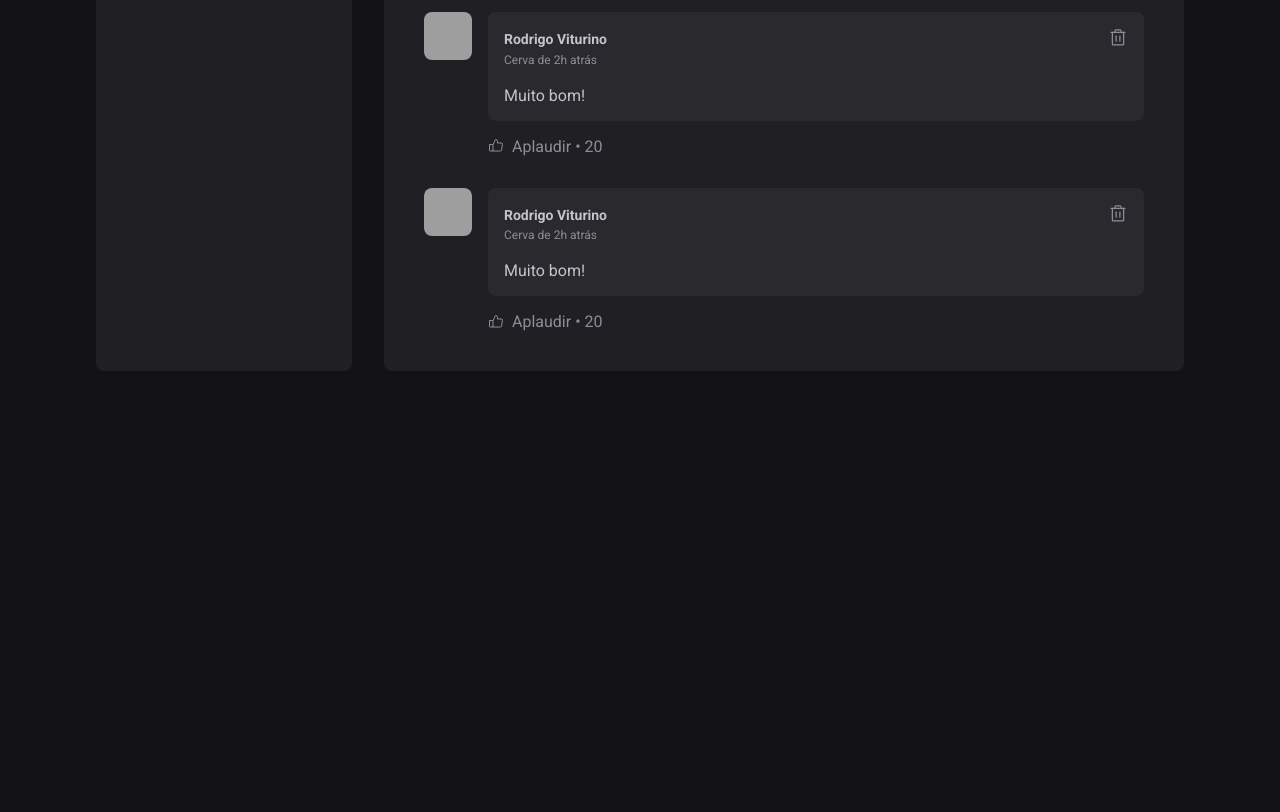
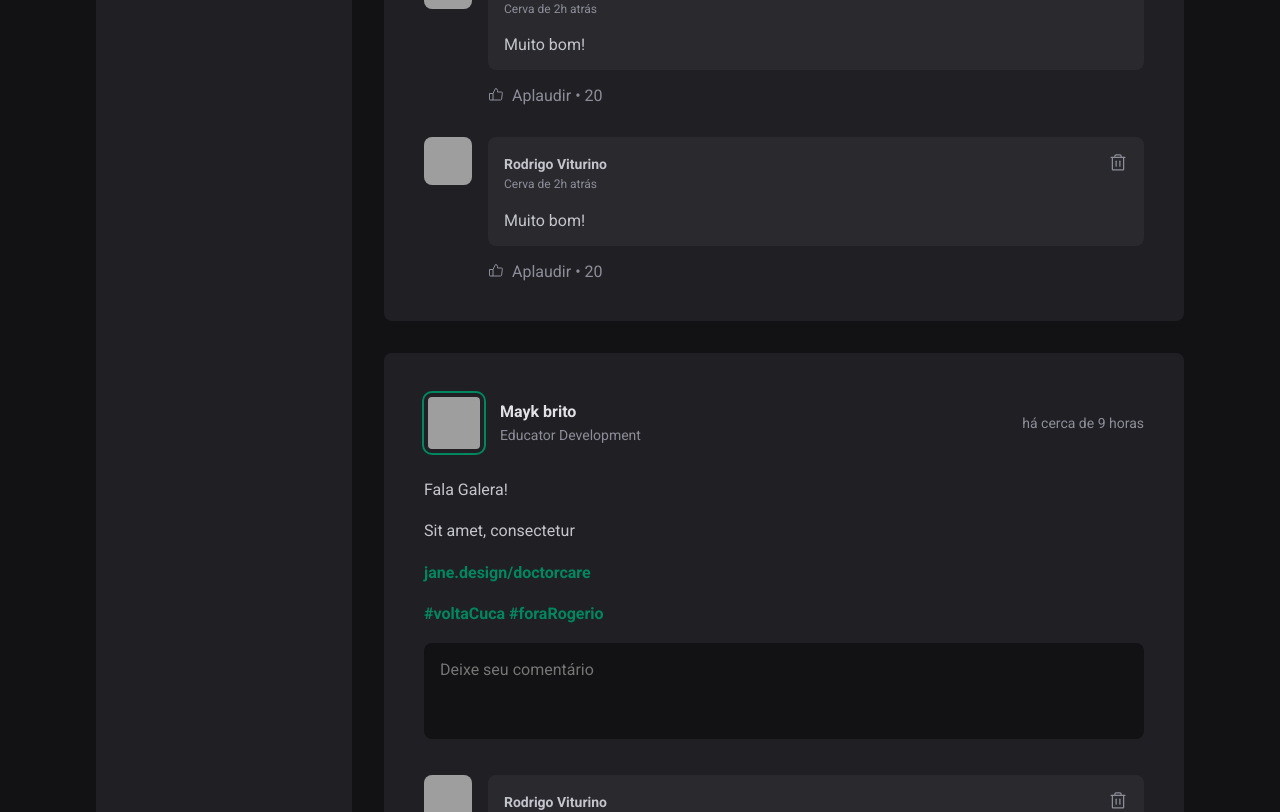
Before and after one commit to rodrigoviturino/system_feed, a React (Vite) app: page / in a window 1280 px wide. Shown: the part 571-1383 px from the top of the page. Before the commit the page ends 974 px from the top, so only its background shows below. Built offline with nearby package versions, Linux system fonts and the light colour scheme; grey boxes are pictures that could not be loaded.

Commit message:
Aplicando funcionalidade com propriedades e estado aos comentários

```diff
--- a/package.json
+++ b/package.json
@@ -8,6 +8,7 @@
     "preview": "vite preview"
   },
   "dependencies": {
+    "date-fns": "^2.28.0",
     "phosphor-react": "^1.4.1",
     "react": "^18.0.0",
     "react-dom": "^18.0.0"
--- a/src/App.jsx
+++ b/src/App.jsx
@@ -17,17 +17,31 @@ export function App() {
     {
       id: 1,
       author: {
-        avatarUrl: 'https://github.com/rodrigoviturino.png',
-        name: 'Rodrigo Viturino',
+        avatarUrl: 'https://github.com/adelmodias.png',
+        name: 'Adelmo Dias',
         role: 'Web Development'
       },
       content: [
         { type: 'paragraph', content: 'Fala Pessoal!'},
         { type: 'paragraph', content: 'Lorem ipsum dolor sit amet, consectetur'},
-        { type: 'link', content: 'jane.design/doctorcare'},
+        { type: 'link', content: 'Vamos Meu Tricolor Querido!'},
       ],
       publishedAt: new Date('2022-05-22 20:00:00'),
     },
+    {
+      id: 2,
+      author: {
+        avatarUrl: 'https://github.com/maykbrito.png',
+        name: 'Mayk brito',
+        role: 'Educator Development'
+      },
+      content: [
+        { type: 'paragraph', content: 'Fala Galera!'},
+        { type: 'paragraph', content: 'Sit amet, consectetur'},
+        { type: 'link', content: 'jane.design/doctorcare'},
+      ],
+      publishedAt: new Date('2022-06-23 10:30:00'),
+    }
   ]
 
 
--- a/src/components/Post.jsx
+++ b/src/components/Post.jsx
@@ -1,31 +1,58 @@
+import React from 'react';
+import { format, formatDistanceToNow } from 'date-fns';
+import { ptBR } from 'date-fns/locale';
+
 import { Avatar } from './Avatar';
 import { Comment } from './Comment';
+
 import styles from './Post.module.css';
 
-export function Post(props){
-  console.log(props)
-  // author: { avatar: url, name: 'string', rule: 'string' }
+// author: { avatar: url, name: 'string', rule: 'string' }
   // publishedAt: Date
   // content: [ {id: 1, paragraph: 'string', type: 'string' } ]
+
+export function Post(props){
+  const publishedDateFormatted = format(props.publishedAt, "d 'de' MMMM 'às' HH:mm'h", { locale: ptBR });
+
+  const publishedDateRelativeToNow = formatDistanceToNow(props.publishedAt, {
+    locale: ptBR,
+    addSuffix: true,
+  })
+
+
+  const [ comments, setComments ] = React.useState([ 1,2 ]);
+
+  function handleComments(event){
+    event.preventDefault();
+
+    setComments([...comments, comments.length + 1]);
+  }
 
   return(
     <article className={styles.post}>
       <header>
         <div className={styles.author}>
-          <Avatar src="https://github.com/rodrigoviturino.png" />
+          <Avatar src={props.author.avatarUrl} />
           <div className={styles.authorInfo}>
             <strong>{props.author.name}</strong>
             <span>{props.author.role}</span>
           </div>
         </div>
 
-        <time title="22 de Junho de 2022" dateTime="2022-06-22 00:01">Publicado há 1h</time>
+        <time
+          title={publishedDateFormatted}
+          dateTime={props.publishedAt.toISOString()}
+        >
+          {publishedDateRelativeToNow}
+        </time>
       </header>
 
       <div className={styles.content}>
-        {props.content.map((item) => {
-          if(item === 'paragraph') {
-            return item.content.content
+        { props.content.map((item) => {
+          if(item.type === 'paragraph') {
+            return <p>{item.content}</p>
+          } else if(item.type === 'link'){
+            return <p><a href="#">{item.content}</a></p>
           }
         })}
         <p>
@@ -34,7 +61,7 @@ export function Post(props){
         </p>
       </div>
 
-      <form className={styles.commentForm}>
+      <form onSubmit={handleComments} className={styles.commentForm}>
         <textarea
           placeholder="Deixe seu comentário"
         />
@@ -45,9 +72,9 @@ export function Post(props){
       </form>
 
       <div className={styles.commentList}>
-        <Comment />
-        <Comment />
-        <Comment />
+        {comments.map((item) => {
+          return <Comment />
+        })}
       </div>
 
     </article>
```
Also changed, not shown: 1 other file (tests, documents, lock files or other folders).
